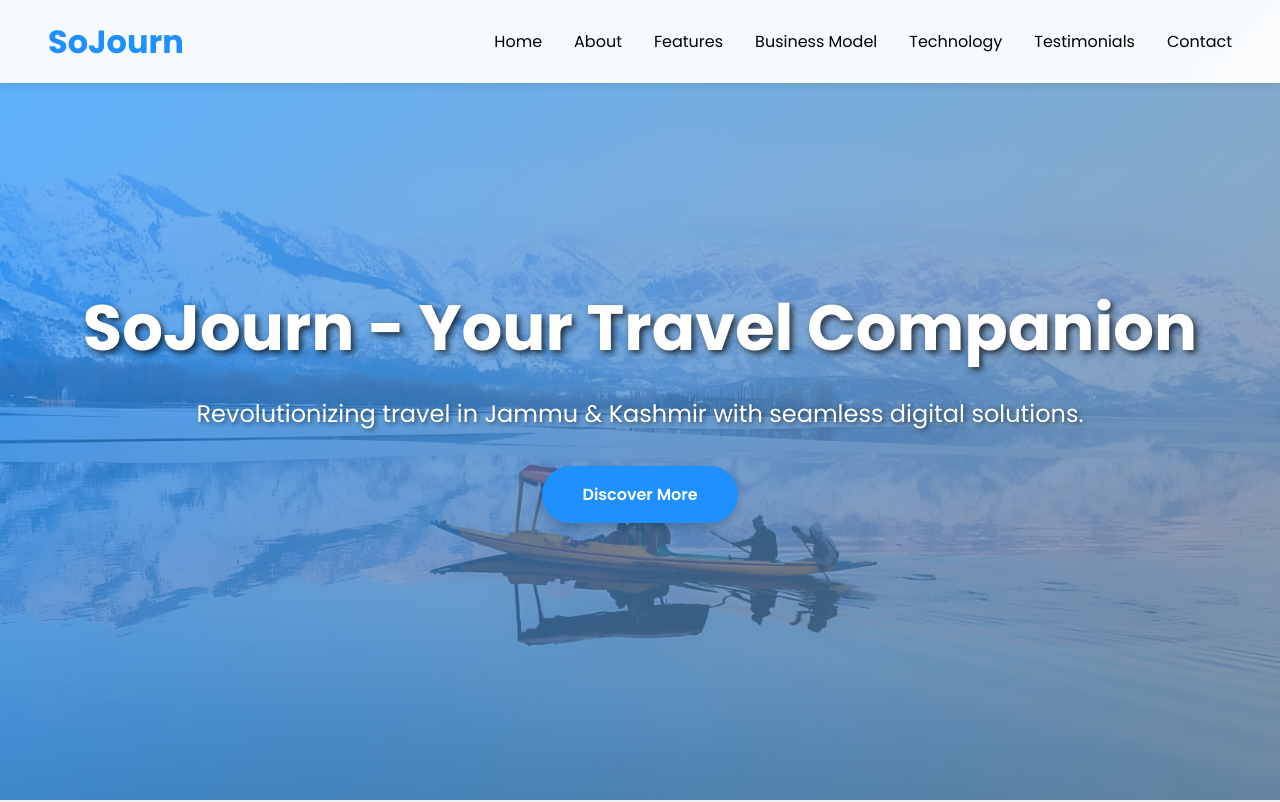
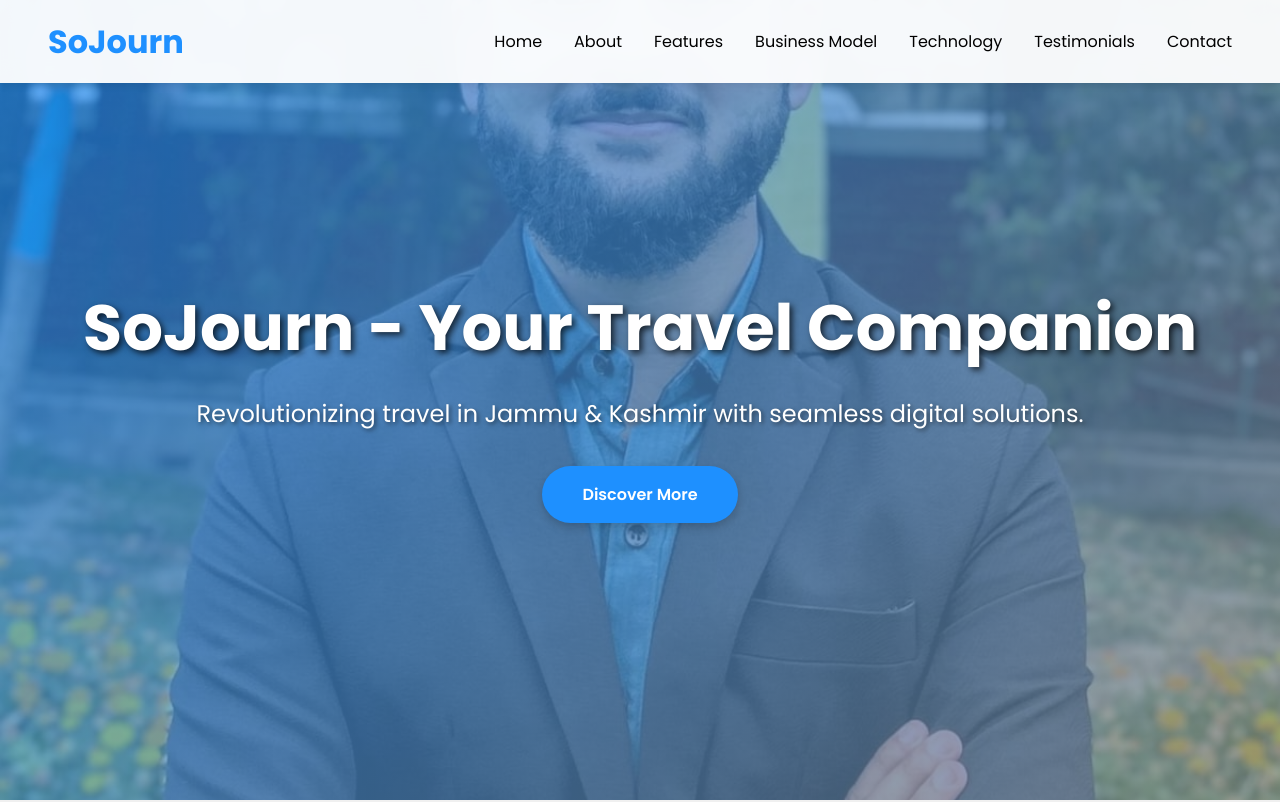
Before and after one commit to 02falgun/So_journ, a plain HTML site: page index.html in a window 1280 px wide. Shown: the top 802 px of the page. Drawn offline with Linux system fonts and the light colour scheme.

Commit message:
Update style.css

```diff
--- a/style.css
+++ b/style.css
@@ -81,7 +81,7 @@
   .hero {
     position: relative;
     height: 100vh;
-    background: url('images/WhatsApp\ Image\ 2025-03-05\ at\ 16.59.29.jpeg') center/cover no-repeat fixed;
+    background: url('images/WhatsApp Image 2025-03-06 at 00.19.00.jpeg') center/cover no-repeat fixed;
     display: flex;
     align-items: center;
     justify-content: center;
```
